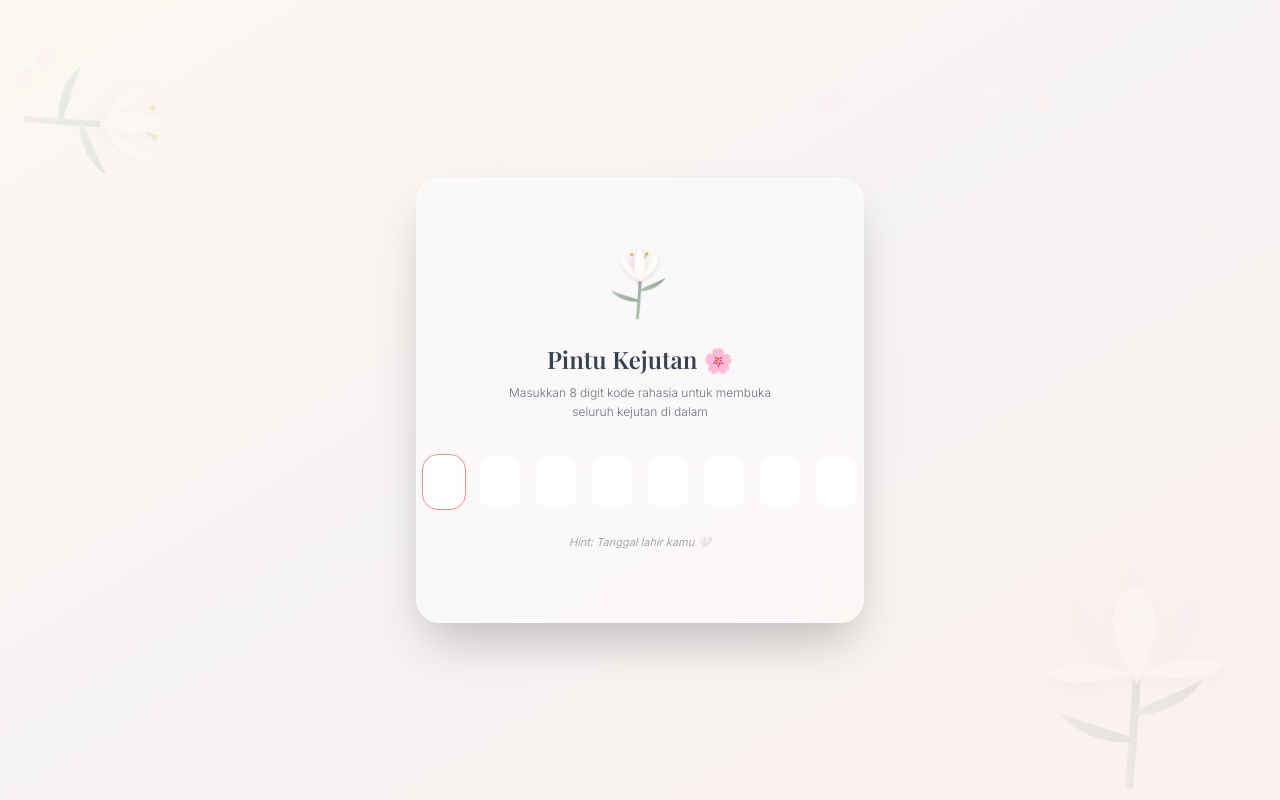
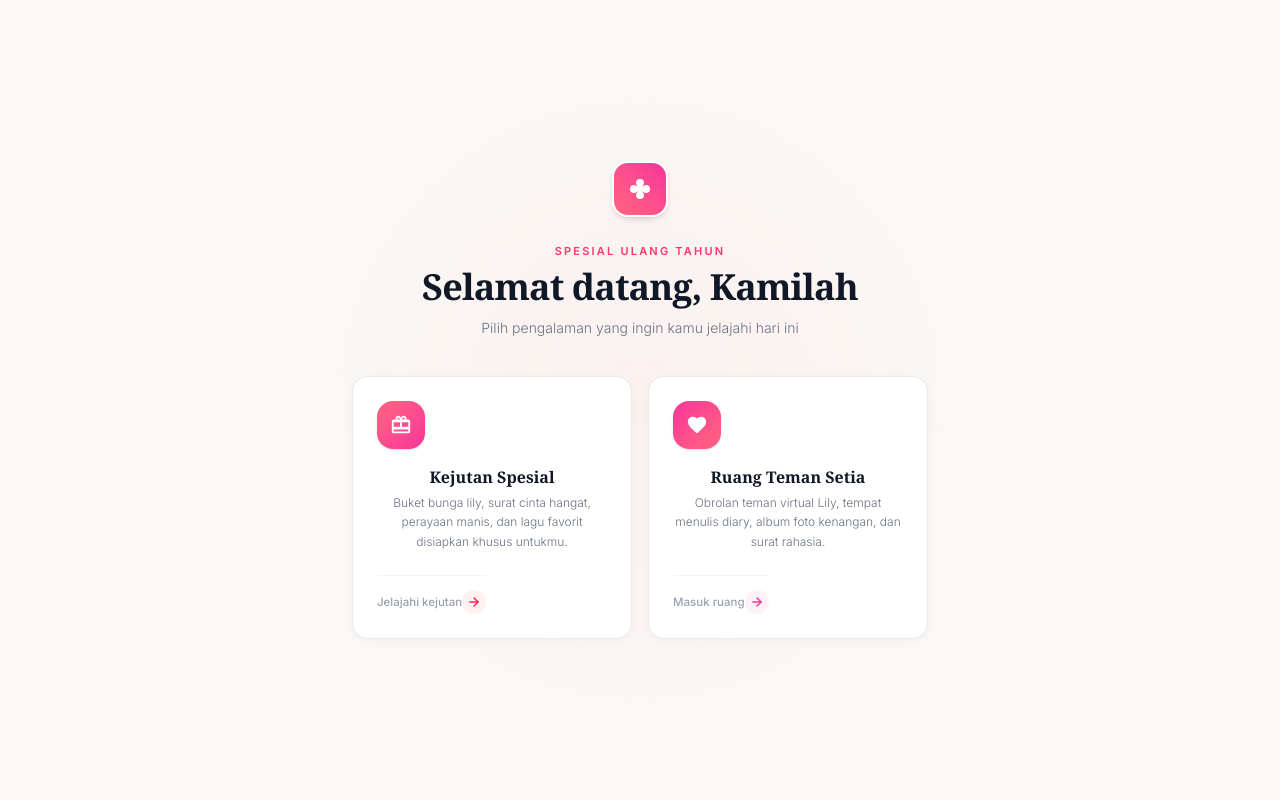
Before and after one commit to Newt-wq/Lily, a Next.js app: page / in a window 1280 px wide. Built offline with nearby package versions, Linux system fonts and the light colour scheme; a web font is replaced by a local one.

Commit message:
bypass countdown and password gate directly to choice screen

```diff
--- a/src/app/page.tsx
+++ b/src/app/page.tsx
@@ -13,7 +13,7 @@ import { AnimatePresence, motion } from 'framer-motion';
 type AppState = 'countdown' | 'password' | 'transition' | 'choice' | 'surprise_app' | 'companion_app';
 
 export default function Home() {
-  const [state, setState] = useState<AppState>('password');
+  const [state, setState] = useState<AppState>('choice');
   const [initialCompanionTab, setInitialCompanionTab] = useState<CompanionTab>('ai');
   const [isLoaded, setIsLoaded] = useState(false);
 
```
